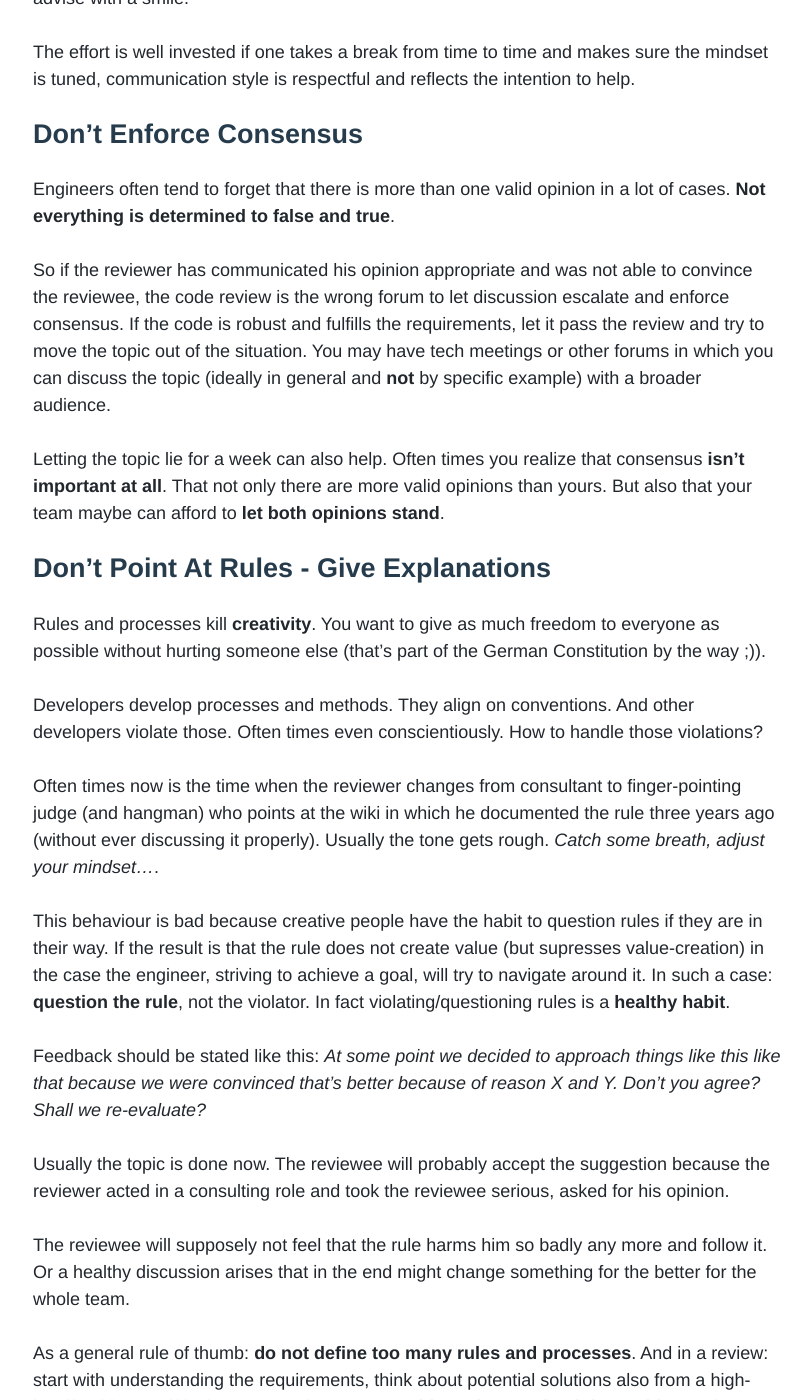
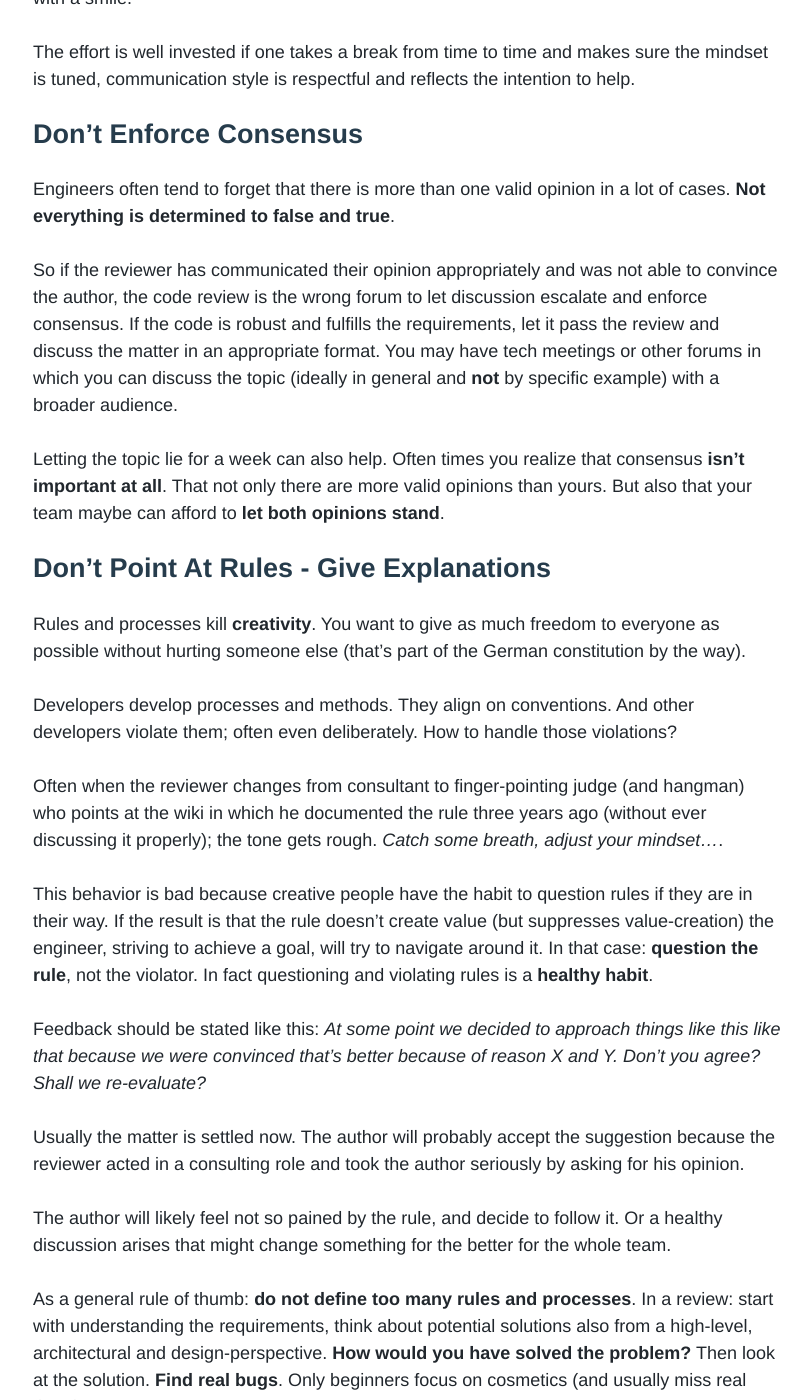
Before and after one commit to upday/upday.github.io, a Jekyll site: the page built from _posts/blog/2016-09-13-code-reviews.md, in a window 1280 px wide and 1400 px high, scrolled down 1527 px. Shown: the whole window, without its empty margins (233-1044 px from the left). Built offline with Jekyll 4.4.1, drawn with Linux system fonts in a browser that asks for light colours; nearby versions of some CDN libraries; some web fonts are replaced; comment, search, counter and statistics services are not loaded; some of the changed text lies outside the part shown.

Commit message:
incorporated peter ts suggestions

```diff
--- a/_posts/blog/2016-09-13-code-reviews.md
+++ b/_posts/blog/2016-09-13-code-reviews.md
@@ -1,49 +1,49 @@
 ---
 layout: post
 title: "Handbook Of Manners: How To Behave In A Code Review"
-description: Some thoughts on code reviews and the way they usually are and they should be performed.
+description: Some thoughts on code reviews and the way they usually are and how they should be performed.
 modified:
 categories: blog
 author: henning_gross
-excerpt: Code reviews are a common practise for knowledge distribution, learning and increasing quality - but do we perform them in a way that actually creates value?
+excerpt: Code reviews are a common practice for knowledge distribution, learning and increasing quality - but do we perform them in a way that actually creates value?
 tags: [Mindset, Culture, Agile, XP]
 date: 2016-09-13T17:49:00-04:00
 ---
 
-In most companies __code reviews__ are part of the __process__ today. In theory they help distributing knowledge, onboarding new people, increasing learning and quality.
+In most companies __code reviews__ are part of the __process__ today. In theory they help to distribute knowledge, onboard new people and improve learning and quality.
 
 
-A code review, no matter if it is performed in a pairing manner or asynchronously is a situation in which one person __inspects__ the work of another person.
+A code review, no matter if it is performed in a pairing manner or asynchronously, is a situation in which one person __inspects__ the work of another person.
 
 
-This can lead to the __assumption__ that the reviewer has to accept the changes the reviewee wants to introduce and put the reviewer in a position of power over the reviewee who has to __seek for approval__.
+This can lead to the __assumption__ that the reviewer has to accept the changes the author wants to introduce and put the reviewer in a position of power over the author who has to __seek approval__.
 
 
-__Agile development teams__ strive for a conception and identity in which everyone is __equally__ important, equally __worthy__ and hierarchies usually make __no difference__ on functional matters (as long as the manager does not have to protect the business but that's another story).
+__Agile development teams__ strive for an identity in which everyone is __equally__ important, equally __worthy__ and in which hierarchies typically make __no difference__ on functional matters (as long as the manager doesn't have to protect the business, but that's another story).
 
 
-So how does a code-review ideally look like?
+So what does a code review ideally look like?
 
 
-Let's base on the assumption that every reviewer has the same intent - which is to __convince__ the reviewee to follow the suggested changes (to improve the quality of the added code).
+Let's start with the assumption that every reviewer has the same intent - which is to __convince__ the author to follow the suggested changes (to improve the quality of the contributed code).
 
 
 When this is the main __intent__, different approaches to code reviews can only be different __strategies__ to achieve the same goal.
 
 
-The following strategies/behavioural advices can help to achieve this goal and at the same time improve the team spirit and culture.
+The following strategies/behavioral advice can help to achieve this goal and at the same time improve the team spirit and culture.
 
 
 ## Consult - Don't Preach
 
-The basic mindset in which an engineer should approach a code review for a change introduced by another engineer is the mindset of a __consultant__. Whatever you say or write: do it with caution. Sentences that start with _I would approach the problem this way..._ or _I believe this way would be more efficient_ are a good approach if you want to encourage the reviewee to accept your recommendations. Way better than _This solution is inappropriate!_ or _Do it like this!_. Command-style comments are guaranteed to result in damage, conflicts, decreased creativity and motivation and bad team spirit. Don't do it.
+The basic mindset in which an engineer should approach a code review for a change introduced by another engineer is the mindset of a __consultant__. Whatever you say or write; do it with caution. Sentences that start with _I would approach the problem this way..._ or _I believe this way would be more efficient_ are a good approach if you want to encourage the author to accept your recommendations. Way better than _This solution is inappropriate!_ or _Do it like this!_. Command-style comments are guaranteed to result in damage, conflicts, decreased creativity and motivation and bad team spirit. Don't do it.
 
-By the way: using _please_ to soften a a harsh sentence does not help. You already clearly communicated a difference in status. You already switched your consultant-hat for something that is simply inappropriate in modern software development teams. The result will be a bad taste in the mouth at best.
+By the way, using _please_ to soften a harsh sentence doesn't help. You already clearly communicated a difference in status. You have already switched your consultant-hat for something that's simply inappropriate in modern software development teams. The result will be a bad taste in the mouth at best.
 
 Even more, given as a command, even if correct, the advice won't be accepted wholeheartedly and the team morale is damaged.
 
 
-If the reviewer would have invested just a little more time and watched the way he communicated: the reviewee might have been very thankful and might have accepted all advise with a smile.
+If the reviewer would have invested just a little more time and watched the way they communicated: the author might have been very thankful and might have accepted all advise with a smile.
 
 
 The effort is well invested if one takes a break from time to time and makes sure the mindset is tuned, communication style is respectful and reflects the intention to help.
@@ -53,39 +53,58 @@
 
 Engineers often tend to forget that there is more than one valid opinion in a lot of cases. __Not everything is determined to false and true__.
 
-So if the reviewer has communicated his opinion appropriate and was not able to convince the reviewee, the code review is the wrong forum to let discussion escalate and enforce consensus. If the code is robust and fulfills the requirements, let it pass the review and try to move the topic out of the situation. You may have tech meetings or other forums in which you can discuss the topic (ideally in general and __not__ by specific example) with a broader audience.
+So if the reviewer has communicated their opinion appropriately and was not able to convince the author, the code review is the wrong forum to let discussion escalate and enforce consensus. If the code is robust and fulfills the requirements, let it pass the review and discuss the matter in an appropriate format. You may have tech meetings or other forums in which you can discuss the topic (ideally in general and __not__ by specific example) with a broader audience.
 
 Letting the topic lie for a week can also help. Often times you realize that consensus __isn't important at all__. That not only there are more valid opinions than yours. But also that your team maybe can afford to __let both opinions stand__.
 
 ## Don't Point At Rules - Give Explanations
 
-Rules and processes kill __creativity__. You want to give as much freedom to everyone as possible without hurting someone else (that's part of the German Constitution by the way ;)).
+Rules and processes kill __creativity__. You want to give as much freedom to everyone as possible without hurting someone else (that's part of the German constitution by the way).
 
-Developers develop processes and methods. They align on conventions. And other developers violate those. Often times even conscientiously. How to handle those violations?
+Developers develop processes and methods. They align on conventions. And other developers violate them; often even deliberately. How to handle those violations?
 
-Often times now is the time when the reviewer changes from consultant to finger-pointing judge (and hangman) who points at the wiki in which he documented the rule three years ago (without ever discussing it properly). Usually the tone gets rough. _Catch some breath, adjust your mindset..._.
+Often when the reviewer changes from consultant to finger-pointing judge (and hangman) who points at the wiki in which he documented the rule three years ago (without ever discussing it properly); the tone gets rough. _Catch some breath, adjust your mindset..._.
 
-This behaviour is bad because creative people have the habit to question rules if they are in their way. If the result is that the rule does not create value (but supresses value-creation) in the case the engineer, striving to achieve a goal, will try to navigate around it. In such a case: __question the rule__, not the violator. In fact violating/questioning rules is a __healthy habit__.
+This behavior is bad because creative people have the habit to question rules if they are in their way. If the result is that the rule doesn't create value (but suppresses value-creation) the engineer, striving to achieve a goal, will try to navigate around it. In that case: __question the rule__, not the violator. In fact questioning and violating rules is a __healthy habit__.
 
 Feedback should be stated like this: _At some point we decided to approach things like this like that because we were convinced that's better because of reason X and Y. Don't you agree? Shall we re-evaluate?_
 
-Usually the topic is done now. The reviewee will probably accept the suggestion because the reviewer acted in a consulting role and took the reviewee serious, asked for his opinion.
+Usually the matter is settled now. The author will probably accept the suggestion because the reviewer acted in a consulting role and took the author seriously by asking for his opinion.
 
-The reviewee will supposely not feel that the rule harms him so badly any more and follow it. Or a healthy discussion arises that in the end might change something for the better for the whole team.
+The author will likely feel not so pained by the rule, and decide to follow it. Or a healthy discussion arises that might change something for the better for the whole team.
 
-As a general rule of thumb: __do not define too many rules and processes__. And in a review: start with understanding the requirements, think about potential solutions also from a high-level/architectural/design-perspective. __How would you have solved the problem?__ Then look at the solution. __Find real bugs__. Only beginners focus on cosmetics (and usually miss real flaws).
+As a general rule of thumb: __do not define too many rules and processes__. In a review: start with understanding the requirements, think about potential solutions also from a high-level, architectural and design-perspective. __How would you have solved the problem?__ Then look at the solution. __Find real bugs__. Only beginners focus on cosmetics (and usually miss real flaws).
 
-## Cosmetics Are Cosmetics
+## Cosmetics are cosmetics
 
 Cosmetics are called cosmetics because they are __not substantial__. Bad formatting, incomplete documentation, bad naming or other trivial things should be handled as what they are: cosmetics. Don't ignore them, __good make-up can make a difference__. But as a reviewer, double-check to make sure your attitude fits the importance of the advice. Nothing is worse than bad vibes because of things that do not have a real impact.
 
 ## Don't Override - Contribute
 
-It is generally not a bad idea to fix small issues during the code review. You can still point the reviewee at the changes but it does not make sense to invest the time twice. If you can fix a spelling error on the fly - why not do it?
+It is generally a good idea to fix small issues during the code review. You can still point the author at the changes, but it doesn't make sense to invest the time twice. If you can fix a spelling error on the fly - why not do it?
 
-But don't change the design completely. Do not override the __substance__ of what your reviewee wanted to do. Help him, don't control him.
+But don't change the design completely. Do not override the __substance__ of what your author wanted to do. Help the author, don't control the author.
+
+
+## Don't Only Focus On The Bad Things
+
+Try to emphasize good things about the code under review. One of the developers from my team, Peter Tackage, recently stated: _If I give compliments to someone's implementation then it can lessen the unwanted negative or criticizing aspects of a review. Something like: 'nice solution' or 'neat' when merited, can reinforce a positive mindset in reviews and communicate to the author that the reviewer is truly interested in solving the problem, rather than simply solving the problem their way_ - and I agree.
+
+
+## And The Author...
+
+This text focused on the reviewers behavior until now. Of course there is another book to be written about the author and his behavior.
+About how to handle and accept critical feedback; not only about how to give such.
+
+In general you can adopt everything said; try to trust the reviewer, assume positive intent.
+
+Be aware of the fact that written word always strongly underlies interpretation.
+
+Be aware of social, cultural and language barriers.
+
+And as a single simple practical advise: structure your code, comments and commits in a way that helps the reviewer understand what you are doing.
 
 
 ## Summing up
 
-It is all about your __mindset__ and __team dynamics__. People need to resist the urge to use the power they have in a review situation. Teams need to come to a state in which __openness__ and __transparency__ are worshipped as __virtues__. Into a state in which being asked for a review is a compliment that everyone is happy to take. A state in which everyone treats the others weaknesses as valuable as their strengths and actually wants to get better together. You do not need a book of behaviour. You do not need strict rules for a review. What you need is  respect for others and some emotional intelligence to anticipate how they will __feel__ reading or listening to your review comments.
+It is all about your __mindset__ and __team dynamics__. People need to resist the urge to use the power they have in a review situation. Teams need to come to a state in which __openness__ and __transparency__ are worshipped as __virtues__. Into a state in which being asked for a review is a compliment by the author, who trusts you by exposing their work and asking for comments and contribution. A state in which everyone treats the others weaknesses as valuable as their strengths and actually wants to get better together. You do not need a book of behavior. You do not need strict rules for a review. What you need is respect for others and some emotional intelligence to anticipate how they will __feel__ reading or listening to your review comments.
```
